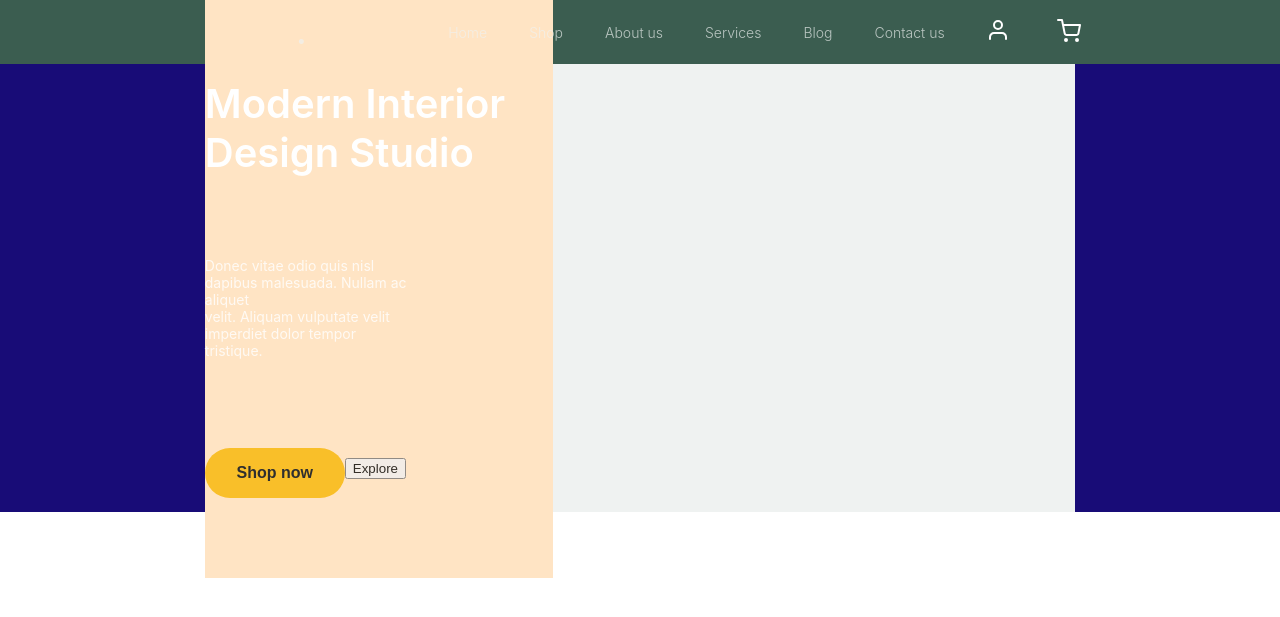
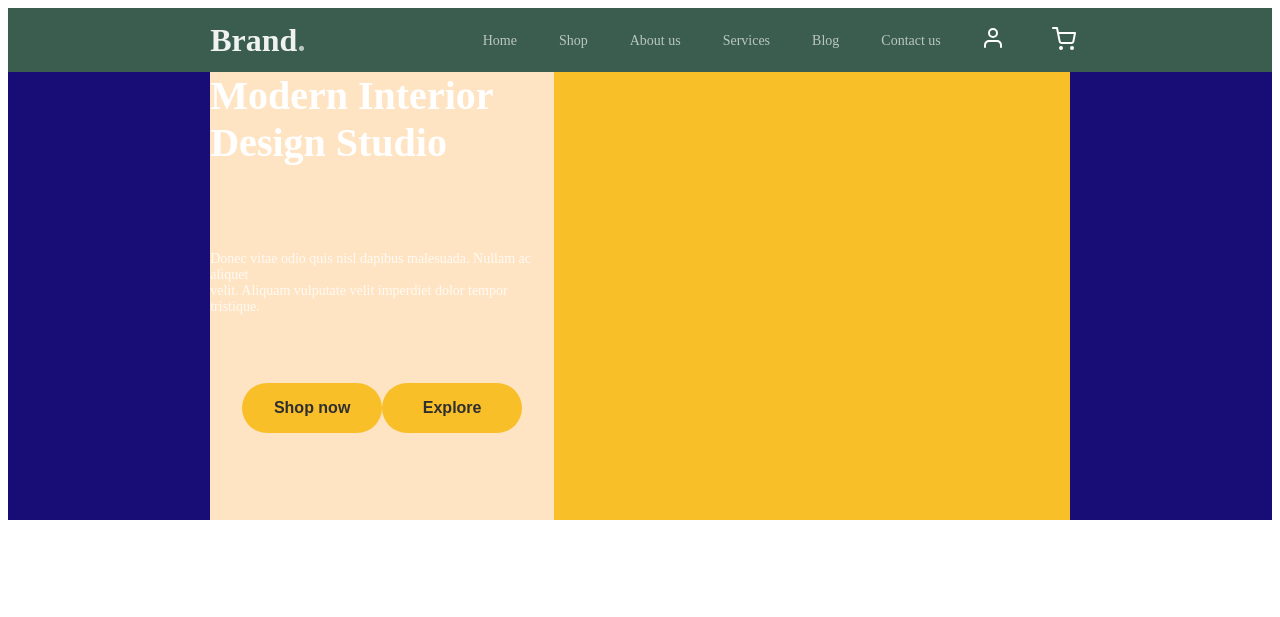
Before and after one commit to Duonganhdu2002/Furniture-PHP, a PHP site: page / in a window 1280 px wide. Shown: the top 617 px of the page. Run offline with PHP 8.4, Linux system fonts and the light colour scheme.

Commit message:
Add files via upload

```diff
--- a/PUBLIC PAGE/component/content-1.php
+++ b/PUBLIC PAGE/component/content-1.php
@@ -1,24 +1,24 @@
 <link rel="stylesheet" href="css/content-1.css">
 <div class="content-1">
-    <div class="content-1-child">
-        <div class="content-1-child-left-side">
-            <div>
+    <div class="child">
+        <div class="left-side">
+            <div class="div-1">
                 Modern Interior <br>
                 Design Studio
             </div>
-            <div>
+            <div class="div-2">
                 Donec vitae odio quis nisl dapibus malesuada. Nullam ac aliquet <br> velit. Aliquam vulputate velit imperdiet dolor tempor tristique.
             </div>
-            <div>
+            <div class="div-3">
                 <div>
                     <button class="shop-now">Shop now</button>
                 </div>
                 <div>
-                    <button class="exp">Explore</button>
+                    <button class="explore">Explore</button>
                 </div>
             </div>
         </div>
-        <div class="content-1-child-right-side">
+        <div class="right-side">
             <div></div>
         </div>
     </div>
--- a/PUBLIC PAGE/css/content-1.css
+++ b/PUBLIC PAGE/css/content-1.css
@@ -1,8 +1,3 @@
-body {
-    margin: 0;
-    font-family: "Inter", sans-serif;
-}
-
 .content-1 {
     height: 56vh;
     background-color: #180c77;
@@ -11,7 +6,7 @@ body {
     justify-content: center;
 }
 
-.content-1-child {
+.child {
     width: 68%;
     background-color: #eff2f1;
     display: flex;
@@ -19,29 +14,33 @@ body {
     align-items: center;
 }
 
-.content-1-child-left-side {
+.left-side {
     width: 40%;
+    height: 100%;
     background-color: bisque;
 }
+.right-side {
+    width: 60%;
+    height: 100%;
+    background-color: #f9bf29;
+}
 
-.content-1-child-left-side div:nth-child(1) {
+.div-1 {
     width: 100%;
     font-size: 40px;
     color: white;
     font-weight: 600;
-    margin-top: 80px;
-    margin-bottom: 80px;
     height: 40%;
 }
-.content-1-child-left-side div:nth-child(2) {
+.div-2 {
     width: 100%;
     font-size: 14px;
     color: white;
     opacity: 0.8;
     height: 10%;
 }
-.content-1-child-left-side div:nth-child(3) {
-    width: 60%;
+.div-3 {
+    width: 100%;
     display: flex;
     font-size: 16px;
     justify-content: center;
@@ -72,7 +71,3 @@ body {
     color: #2f2f2f;
     font-weight: 600;
 }
-
-.content-1-child div:nth-child(2) {
-    width: 60%;
-}
--- a/PUBLIC PAGE/css/header.css
+++ b/PUBLIC PAGE/css/header.css
@@ -1,8 +1,3 @@
-body {
-    margin: 0;
-    font-family: "Inter", sans-serif;
-}
-
 .header {
     height: 8vh;
     background-color: #3b5d50;
```
Also changed, not shown: PUBLIC PAGE/views/index.php (added, +26 -0 lines).
